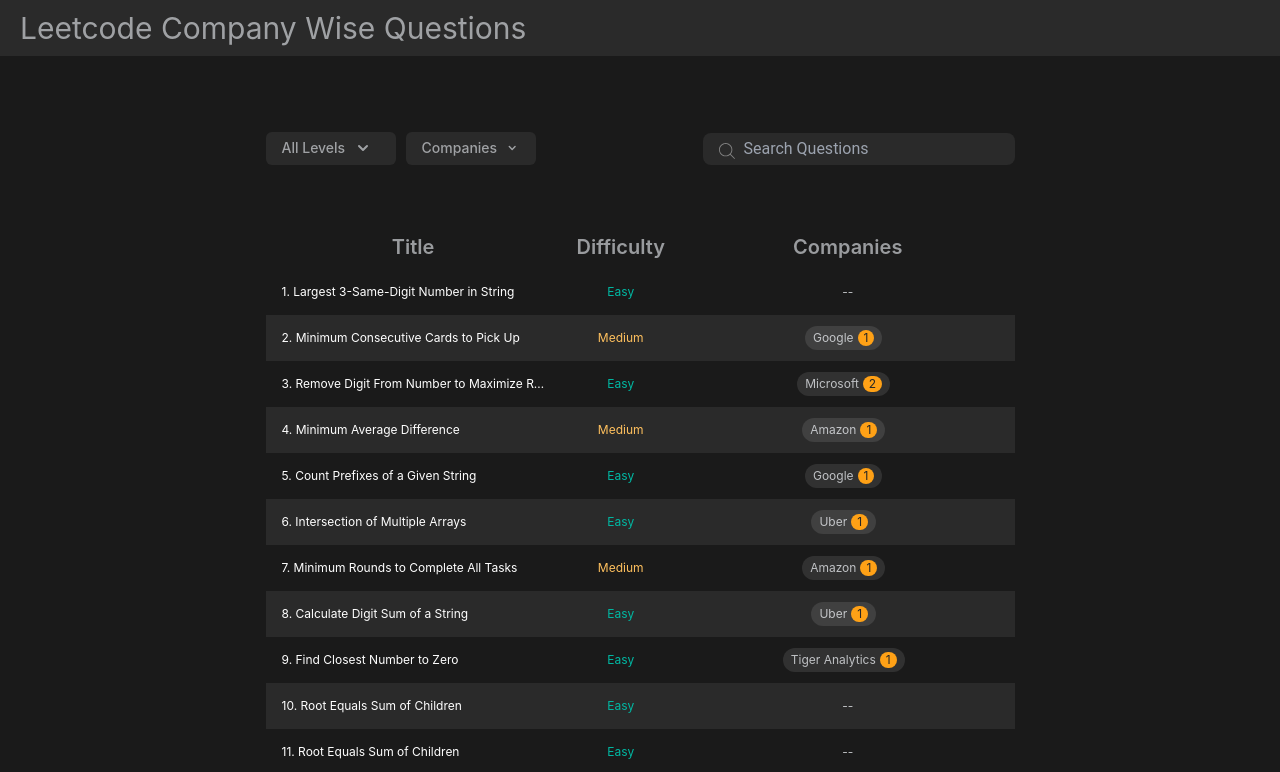
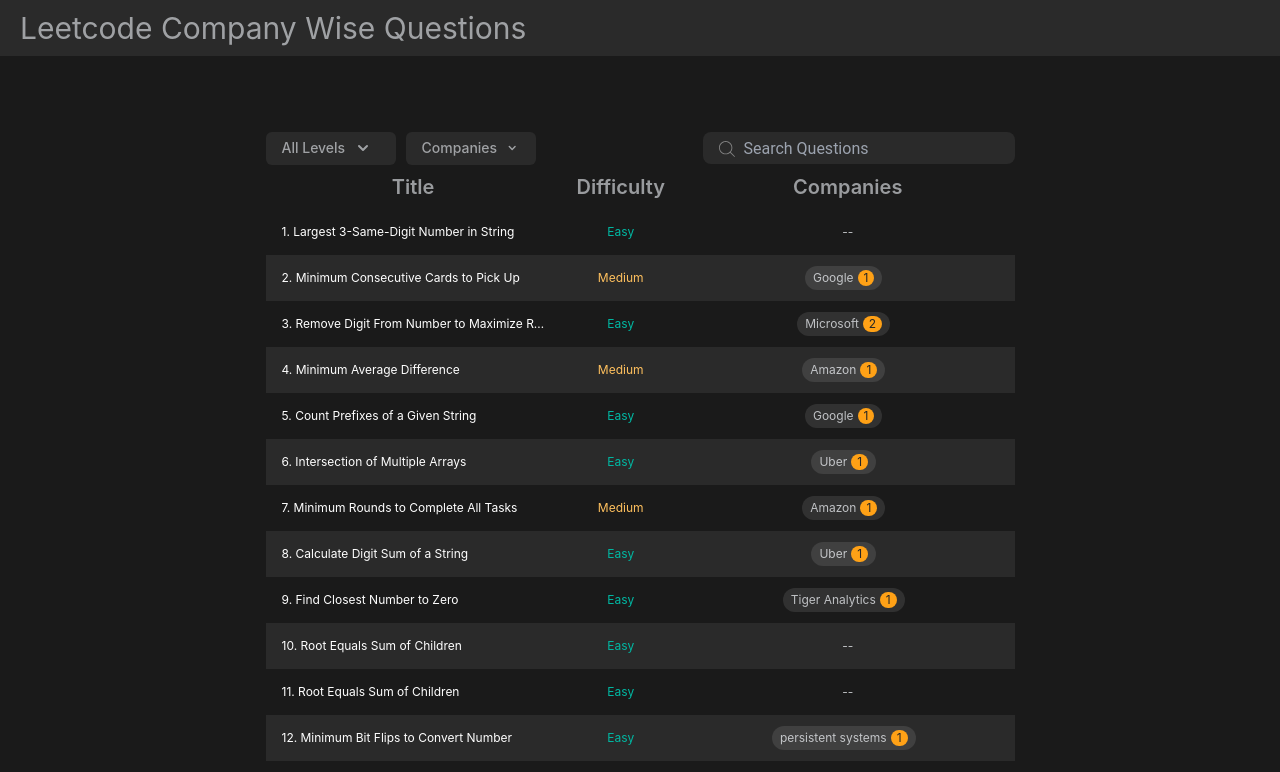
Before and after one commit to ymisra18/LCCWQ, a React (Create React App) app: page / in a window 1280 px wide. Shown: the top 772 px of the page. Built offline with nearby package versions, Linux system fonts and the light colour scheme.

Commit message:
(feat): basic tag.

```diff
--- a/src/components/questionsGrid/QuestionsGrid.tsx
+++ b/src/components/questionsGrid/QuestionsGrid.tsx
@@ -126,7 +126,7 @@ const QuestionsGrid = () => {
   return (
     <>
       <div className="p-6 lg:mx-[241.5px]">
-        <div className="flex justify-between mb-[60px]">
+        <div className="flex justify-between ">
           <div className="flex">
             <div className="mr-[10px]">
               {' '}
--- a/src/components/searchbar/Searchbar.tsx
+++ b/src/components/searchbar/Searchbar.tsx
@@ -33,9 +33,9 @@ export const Searchbar = ({
   );
 
   return (
-    <div data-testid="Searchbar" className="flex flex-row items-center">
+    <div data-testid="Searchbar" className="flex flex-row ">
       <img
-        className="h-4 relative right-[-2rem] top-[2px]"
+        className="h-4 relative right-[-2rem] top-[8.5px]"
         src={searchDark}
         alt="search"
       />
```
